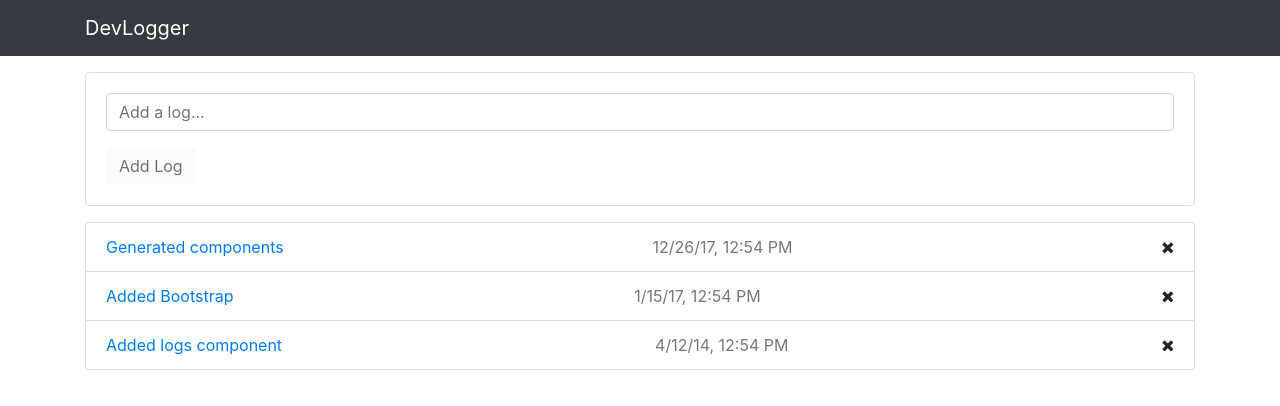
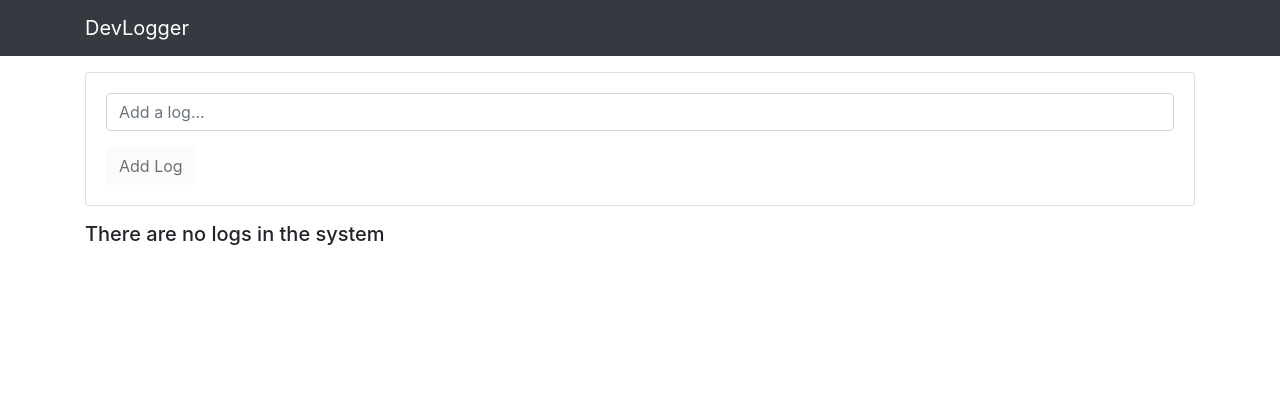
Before and after one commit to rustam-mukhametshin/devlogger-aftb, an Angular app: page / in a window 1280 px wide. Shown: the top 406 px of the page. Built offline with nearby package versions, Linux system fonts and the light colour scheme.

Commit message:
Check if logs are loaded and existed.

```diff
--- a/src/app/components/logs/logs.component.html
+++ b/src/app/components/logs/logs.component.html
@@ -1,7 +1,13 @@
-<ul class="list-group">
-  <li class="list-group-item d-flex justify-content-between align-items-center" *ngFor="let log of logs">
+<ul class="list-group" *ngIf="loaded && logs.length > 0">
+  <li class="list-group-item d-flex justify-content-between align-items-center" *ngFor="let log of logs" [class.list-group-item-secondary]="selectedLog === log">
     <a (click)="onSelect(log)" href="#">{{log.text}}</a>
     <span class="log-date">{{log.date | date: 'short'}}</span>
     <i class="fa fa-remove" (click)="onDelete(log)"></i>
   </li>
 </ul>
+<div *ngIf="loaded && logs.length == 0">
+  <h5>There are no logs in the system</h5>
+</div>
+<div *ngIf="!loaded">
+  <h5>Loading ...</h5>
+</div>
--- a/src/app/components/logs/logs.component.ts
+++ b/src/app/components/logs/logs.component.ts
@@ -9,7 +9,8 @@
 })
 export class LogsComponent implements OnInit {
   logs: Log[];
-
+  selectedLog: Log;
+  loaded = false;
 
   constructor(private logService: LogService) {
 
@@ -28,11 +29,13 @@
 
     this.logService.getLogs().subscribe(logs => {
       this.logs = logs;
+      this.loaded = true;
     });
   }
 
   onSelect(log: Log) {
     this.logService.setFormLog(log);
+    this.selectedLog = log;
   }
 
   onDelete(log: Log) {
--- a/src/app/services/log.service.ts
+++ b/src/app/services/log.service.ts
@@ -16,9 +16,9 @@
 
   constructor() {
     this.logs = [
-      {id: '1', text: 'Generated components', date: new Date('12/26/2017 12:54:22')},
-      {id: '2', text: 'Added Bootstrap', date: new Date('1/15/2017 12:54:11')},
-      {id: '3', text: 'Added logs component', date: new Date('4/12/2014 12:54:32')},
+      // {id: '1', text: 'Generated components', date: new Date('12/26/2017 12:54:22')},
+      // {id: '2', text: 'Added Bootstrap', date: new Date('1/15/2017 12:54:11')},
+      // {id: '3', text: 'Added logs component', date: new Date('4/12/2014 12:54:32')},
     ];
   }
 
```
